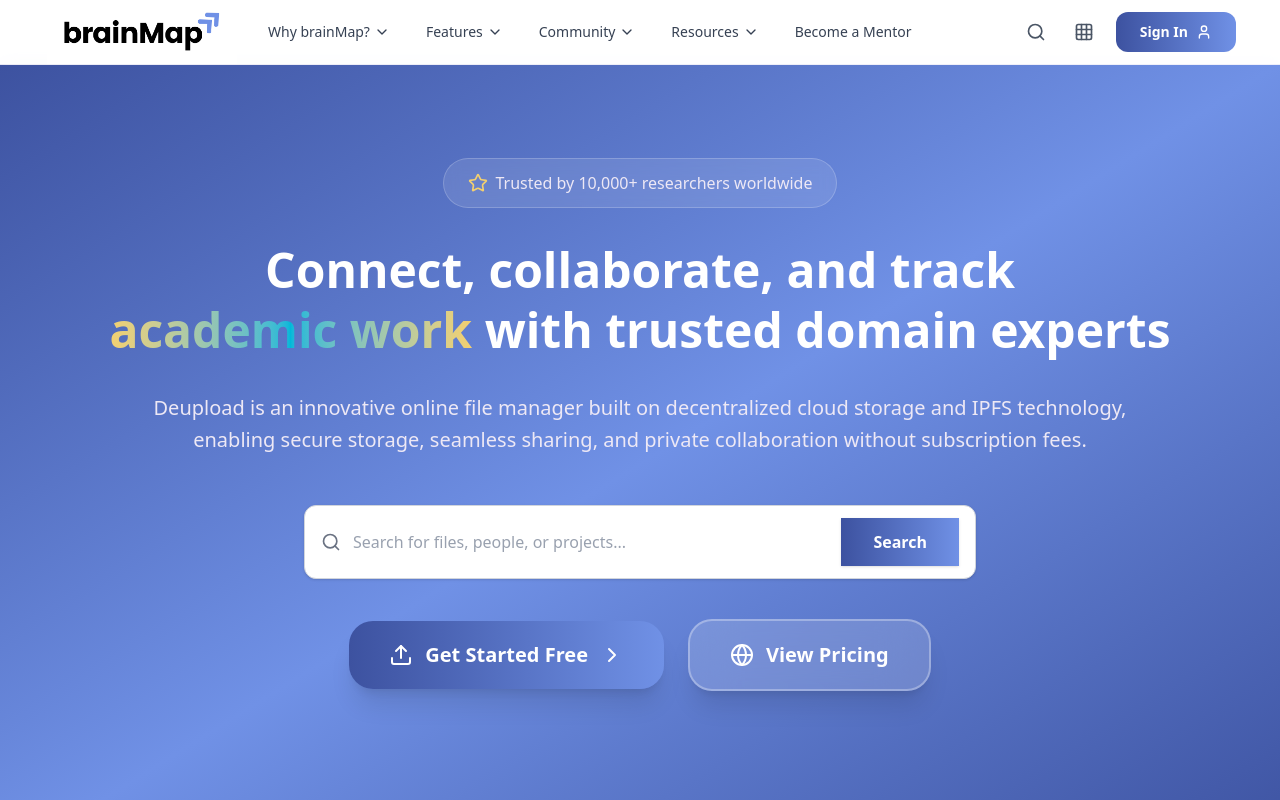
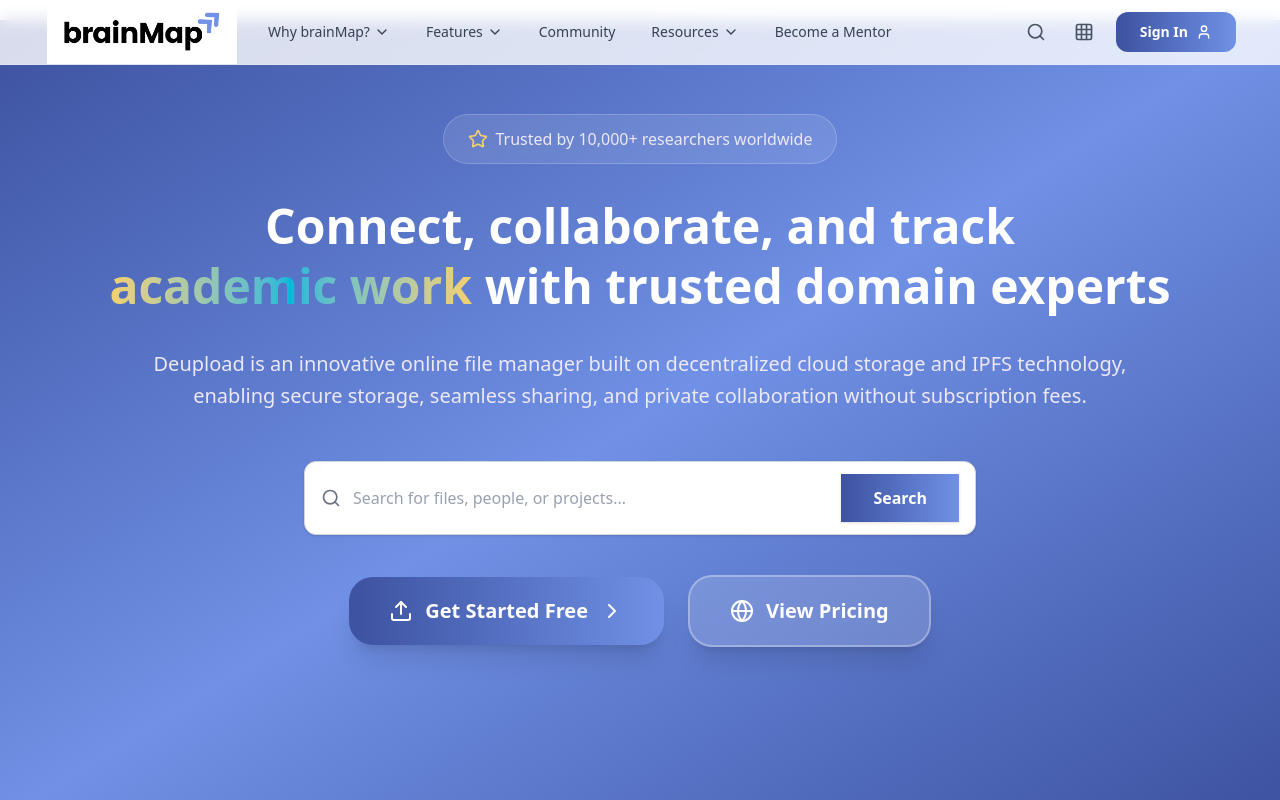
Before and after one commit to sachithdh/brainMap-Frontend, a Next.js app: page / in a window 1280 px wide. Shown: the top 800 px of the page. Built offline with nearby package versions, Linux system fonts and the light colour scheme.

Commit message:
Refactor Navbar component to handle navItems without dropdown

```diff
--- a/src/components/NavBarModel.tsx
+++ b/src/components/NavBarModel.tsx
@@ -54,12 +54,7 @@ const Navbar: React.FC = () => {
     {
       label: 'Community',
       href: '/community',
-      hasDropdown: true,
-      dropdownItems: [
-        { label: 'Research Network', href: '/community/network', description: 'Connect with researchers', icon: <User className="w-4 h-4" /> },
-        { label: 'Discussion Forums', href: '/community/forums', description: 'Join conversations', icon: <Bell className="w-4 h-4" /> },
-        { label: 'Success Stories', href: '/community/stories', description: 'See how others use Deupload', icon: <Search className="w-4 h-4" /> },
-      ]
+      hasDropdown: false,
     },
     {
       label: 'Resources',
@@ -84,7 +79,7 @@ const Navbar: React.FC = () => {
 
   return (
     <>
-      <header className={`fixed top-0 left-0 right-0 z-50 transition-all duration-300 ${
+      <header className={`fixed top-0 left-0 right-0 z-50 transition-all duration-300 z-1000 ${
         isScrolled
           ? 'bg-white/95 backdrop-blur-xl border-b border-value2/20 shadow-lg'
           : 'bg-white/80 backdrop-blur-sm border-b border-value3/30'
@@ -111,25 +106,32 @@ const Navbar: React.FC = () => {
             <div className="hidden lg:flex items-center space-x-1">
               {navItems.map((item) => (
                 <div key={item.label} className="relative group">
+                  {item.hasDropdown ? (
                     <button
-                    onClick={() => item.hasDropdown && handleDropdownToggle(item.label)}
+                      onClick={() => handleDropdownToggle(item.label)}
                       className={`flex items-center px-4 py-2 text-sm font-medium rounded-lg transition-all duration-200
-
                         ${item.label === 'Become a Mentor' ? 'font-bold' : ''}
-
                         ${
                         activeDropdown === item.label
                           ? 'text-primary bg-value3/50'
                           : 'text-gray-700 hover:text-primary hover:bg-value3/30'
-                    } `}
+                      }`}
                     >
                       {item.label}
-                    {item.hasDropdown && (
                       <ChevronDown className={`ml-1 h-4 w-4 transition-transform duration-200 ${
                         activeDropdown === item.label ? 'rotate-180' : ''
                       }`} />
+                    </button>
+                  ) : (
+                    <Link
+                      href={item.href}
+                      className={`flex items-center px-4 py-2 text-sm font-medium rounded-lg transition-all duration-200
+                        ${item.label === 'Become a Mentor' ? 'font-bold' : ''}
+                        text-gray-700 hover:text-primary hover:bg-value3/30`}
+                    >
+                      {item.label}
+                    </Link>
                   )}
-                  </button>
 
                   {/* Enhanced Dropdown Menu */}
                   {item.hasDropdown && activeDropdown === item.label && (
@@ -207,20 +209,20 @@ const Navbar: React.FC = () => {
             <div className="px-4 py-6 space-y-2">
               {navItems.map((item) => (
                 <div key={item.label}>
+                  {item.hasDropdown ? (
+                    <>
                       <button
-                    onClick={() => item.hasDropdown && handleDropdownToggle(item.label)}
+                        onClick={() => handleDropdownToggle(item.label)}
                         className="flex items-center justify-between w-full px-4 py-3 text-left text-gray-700 hover:text-primary hover:bg-value3/30 rounded-xl transition-all duration-200"
                       >
                         <span className="font-medium">{item.label}</span>
-                    {item.hasDropdown && (
                         <ChevronDown className={`h-4 w-4 transition-transform duration-200 ${
                           activeDropdown === item.label ? 'rotate-180' : ''
                         }`} />
-                    )}
                       </button>
 
                       {/* Mobile Dropdown */}
-                  {item.hasDropdown && activeDropdown === item.label && (
+                      {activeDropdown === item.label && (
                         <div className="ml-4 mt-2 space-y-1">
                           {item.dropdownItems?.map((dropdownItem, index) => (
                             <Link
@@ -245,6 +247,16 @@ const Navbar: React.FC = () => {
                           ))}
                         </div>
                       )}
+                    </>
+                  ) : (
+                    <Link
+                      href={item.href}
+                      className="flex items-center w-full px-4 py-3 text-left text-gray-700 hover:text-primary hover:bg-value3/30 rounded-xl transition-all duration-200"
+                      onClick={() => setIsMobileMenuOpen(false)}
+                    >
+                      <span className="font-medium">{item.label}</span>
+                    </Link>
+                  )}
                 </div>
               ))}
 
@@ -265,7 +277,7 @@ const Navbar: React.FC = () => {
       </header>
 
       {/* Spacer to prevent content from hiding behind fixed navbar */}
-      <div className="h-16"></div>
+      <div className="h-5"></div>
     </>
   );
 };
```
Lines whose indentation alone changed are shown as unchanged.
